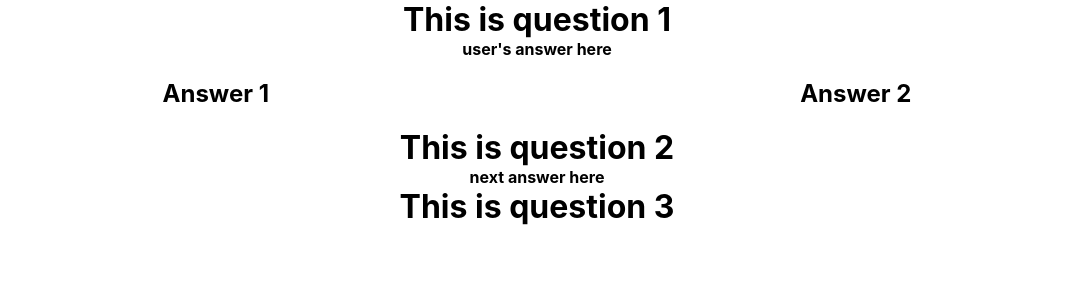
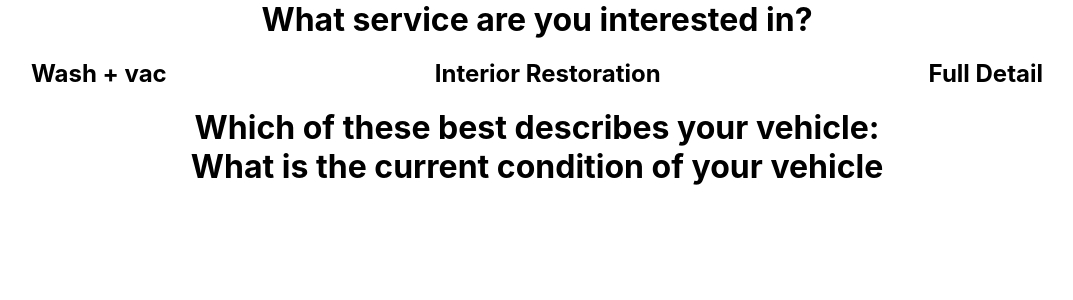
Before and after one commit to williamhickok11/shynninja, a React (Create React App) app: page / in a window 1280 px wide. Shown: the top 300 px of the page, without its empty margins (103-1176 px from the left). Built offline with nearby package versions, Linux system fonts and the light colour scheme.

Commit message:
inital commit with mvp

```diff
--- a/src/components/App.js
+++ b/src/components/App.js
@@ -2,8 +2,18 @@ import Question from "./question";
 import PropTypes from "prop-types";
 import React, { Component } from "react";
 import { questions } from "../data/questions.json";
+import styled from "styled-components";
 
 // import axios from "axios";
+
+const SubmitForm = styled.div`
+  border: 2px solid black;
+  justify-content: center;
+  margin: 20px auto 0;
+  max-width: 300px;
+  padding: 20px;
+  text-align: center;
+`;
 
 class App extends Component {
   static propTypes = {
@@ -11,27 +21,64 @@ class App extends Component {
   };
 
   state = {
-    questionData: [],
-    formAnswers: []
+    formFinished: false,
+    questionData: []
   };
 
   openPrevious = i => {
     if (this.state.questionData[i].userAnswer !== "") {
       let newState = this.state.questionData.map(item => {
-        item.active = false;
-        return item;
+        return { ...item, active: false };
       });
       newState[i].active = true;
-
       this.setState({
         questionData: newState
       });
     }
   };
 
-  answerAndNext = i => {
+  answerAndNext = (item, answerIndex, questionIndex) => {
+    let finished = true;
+    // hide all questions
+    let newState = this.state.questionData.map((item, i) => {
+      item.active = false;
+      // close submit button only if there isn't an answer
+      if (item.userAnswer === "") {
+        finished = false;
+      }
+      return item;
+    });
     // fill in answer
-    // hide and show questions
+    newState[questionIndex].userAnswer = item.value;
+    if (newState.length !== questionIndex + 1) {
+      // show nex questiopn
+      newState[questionIndex + 1].active = true;
+    } else {
+      // we are at the end, show submit button
+      finished = true;
+    }
+    this.setState({
+      formFinished: finished,
+      questionData: newState
+    });
+    console.log(this.state);
+  };
+
+  submitQuote = () => {
+    const quoteAnswers = this.state.questionData.map((item, i) => {
+      return item.userAnswer;
+    });
+    let message =
+      "This is a message that will auto populate in a users email before sending.\n";
+    message += "They can add to it if they want.\n";
+    message += "It will also include detais about their selections such as:\n";
+    message += `This is the answer to question 1:\n${quoteAnswers[0]}`;
+    message += `This is the answer to question 2:\n${quoteAnswers[1]}`;
+    message += `This is the answer to question 3:\n${quoteAnswers[2]}`;
+    message += "This is the quote that the app generated:";
+    window.open(
+      `mailto:SHYYNnashville@gmail.com?subject=Detail Request&body=${message}`
+    );
   };
 
   componentDidMount() {
@@ -60,6 +107,13 @@ class App extends Component {
             />
           );
         })}
+        <div>
+          {this.state.formFinished && (
+            <SubmitForm onClick={this.submitQuote}>
+              Get Instant Quote
+            </SubmitForm>
+          )}
+        </div>
       </div>
     ) : null;
   }
--- a/src/components/question.js
+++ b/src/components/question.js
@@ -25,6 +25,7 @@ class Question extends Component {
     const {
       active,
       answers,
+      answerAndNext,
       index,
       openPrevious,
       text,
@@ -35,10 +36,13 @@ class Question extends Component {
         <H1 onClick={() => openPrevious(index)}>{text}</H1>
         <UserAnswer>{userAnswer}</UserAnswer>
         <AnswersWrapper active={active}>
-          {answers.map((d, i) => {
-            // make a new component for the answers
+          {answers.map((d, answerIndex) => {
+            // todo: make a new component for the answers
             return (
-              <div key={i}>
+              <div
+                onClick={() => answerAndNext(d, answerIndex, index)}
+                key={answerIndex}
+              >
                 <h2>{d.text}</h2>
               </div>
             );
--- a/src/data/questions.json
+++ b/src/data/questions.json
@@ -1,54 +1,81 @@
 {
+  "formFinished": false,
   "questions": [
     {
       "active": true,
       "answers": [
         {
-          "text": "Answer 1",
-          "path": "go 1"
+          "path": "go 2",
+          "text": "Wash + vac",
+          "value": "final answer 2"
         },
         {
-          "text": "Answer 2",
-          "path": "go 2"
+          "path": "go 1",
+          "text": "Interior Restoration",
+          "value": "final answer 1"
+        },
+        {
+          "path": "go 2",
+          "text": "Full Detail",
+          "value": "final answer 2"
         }
       ],
       "hasAnswer": false,
-      "order": 1,
-      "question": "This is question 1",
-      "userAnswer": "user's answer here"
+      "order": 3,
+      "question": "What service are you interested in?",
+      "userAnswer": ""
     },
     {
       "active": false,
       "answers": [
         {
-          "text": "X Answer 1",
-          "path": "go 1"
+          "path": "go 1",
+          "text": "Convertablie/2 door",
+          "value": "answer value 1"
         },
         {
-          "text": "X Answer 2",
-          "path": "go 2"
+          "path": "go 2",
+          "text": "Sadan",
+          "value": "answer value 2"
+        },
+        {
+          "path": "go 3",
+          "text": "Crossover/Truck",
+          "value": "answer value 3"
+        },
+        {
+          "path": "go 4",
+          "text": "Full Size SUV/ Minvan",
+          "value": "answer value 4"
         }
       ],
       "hasAnswer": false,
-      "order": 2,
-      "question": "This is question 2",
-      "userAnswer": "next answer here"
+      "order": 1,
+      "question": "Which of these best describes your vehicle:",
+      "userAnswer": ""
     },
     {
       "active": false,
       "answers": [
         {
-          "text": "XX Answer 1",
-          "path": "go 1"
+          "path": "go 1",
+          "text": "X Answer 1",
+          "value": "next answer 1"
         },
         {
-          "text": "XX Answer 2",
-          "path": "go 2"
+          "path": "go 2",
+          "text": "X Answer 2",
+          "value": "next answer 2"
+        },
+        {
+          "path": "go 3",
+          "text": "X Answer 3",
+          "value": "next answer 3"
         }
       ],
       "hasAnswer": false,
-      "order": 3,
-      "question": "This is question 3",
+      "order": 2,
+      "question": "What is the current condition of your vehicle",
       "userAnswer": ""
     }
   ]
```
